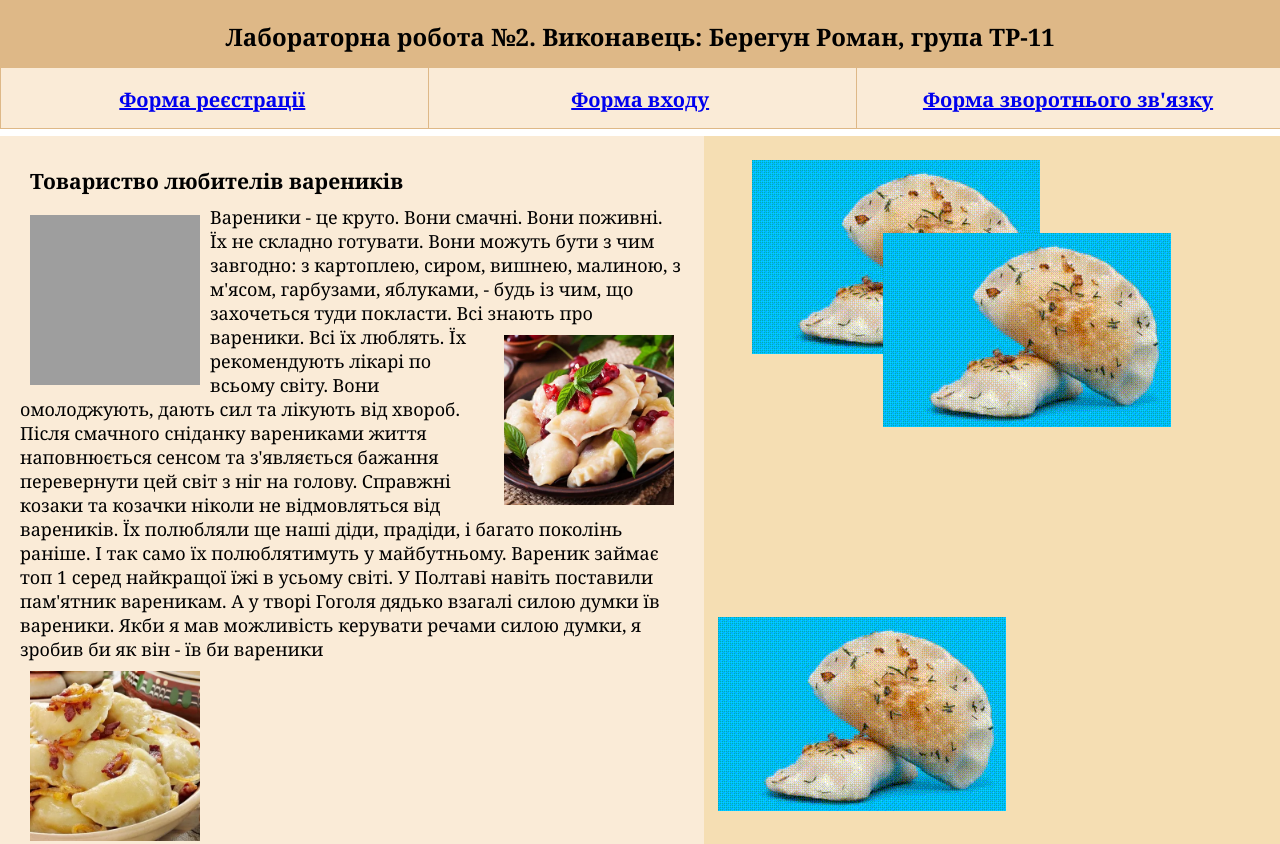
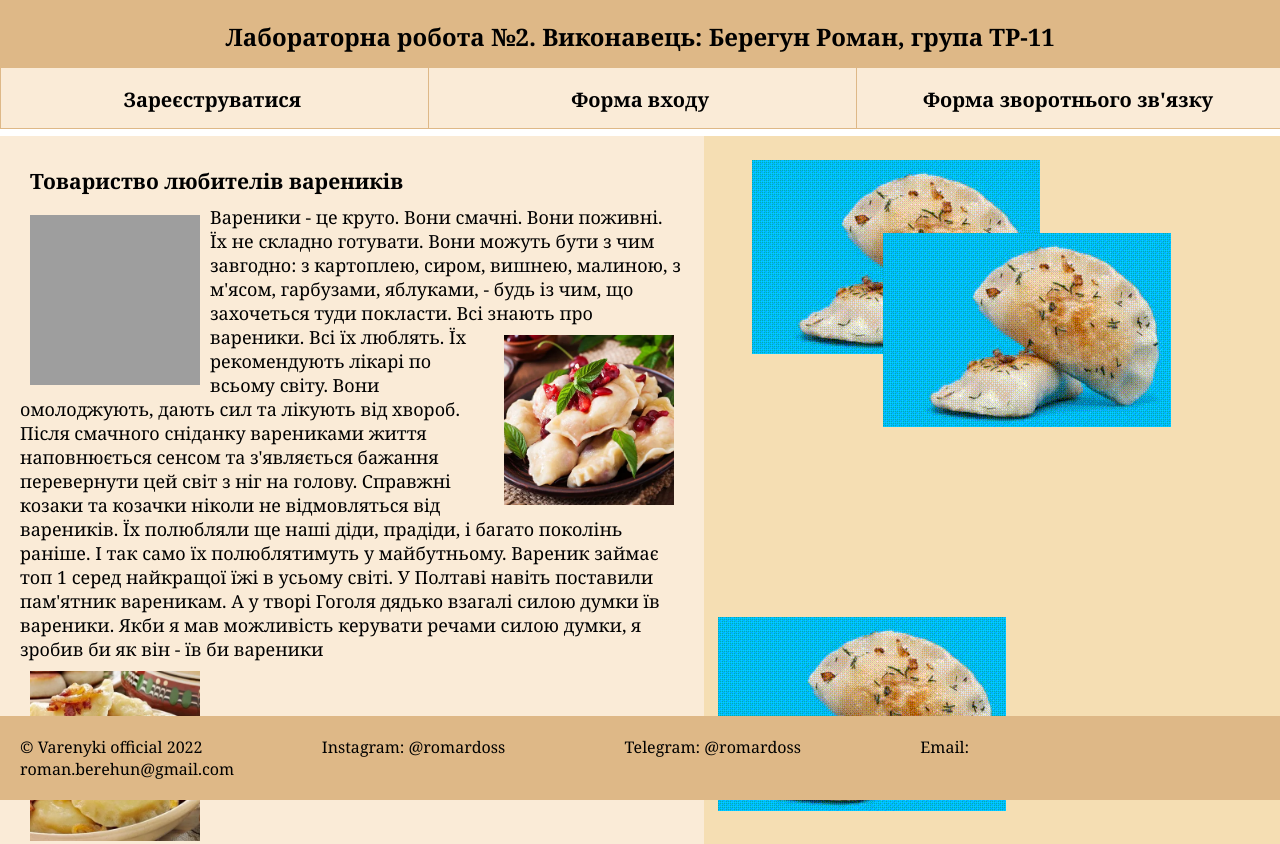
Before and after one commit to romardoss/web_lab2_3sem, a plain HTML site: page index.html in a window 1280 px wide. Shown: the top 844 px of the page. Drawn offline with Linux system fonts and the light colour scheme; grey boxes are pictures that could not be loaded.

Commit message:
design changes

```diff
--- a/index.html
+++ b/index.html
@@ -11,16 +11,20 @@
     <header>
         <h2>Лабораторна робота №2. Виконавець: Берегун Роман, група ТР-11</h2>
     </header>
-    <header>
-        <span>
-            <a href="#registration" title="Зареєструватися"><b>Форма реєстрації</b></a>
+    <header><b>
+        <a href="#registration" class="header" title="Зареєструватися">Зареєструватися</a>
+        <a href="#login" class="header" title="Зайти в аккаунт">Форма входу</a>
+        <a href="#feedback" class="header" title="Написати нам">Форма зворотнього зв'язку</a>
+        </b>
+        <!--<span>
+            <a href="#registration" ><b>Форма реєстрації</b></a>
         </span>
         <span>
             <a href="#login"><b>Форма входу</b></a>
         </span>
         <span>
-            <a href="feedback"><b>Форма зворотнього зв'язку</b></a>
-        </span>
+            <a href="#feedback"><b>Форма зворотнього зв'язку</b></a>
+        </span>-->
     </header>
 
     <article>
@@ -127,13 +131,13 @@
     </form>
 
     <footer>
-        <p>Берегун Роман, ТР-11</p>
-        <p>&#169 <code>Varenyki official 2022</code></p>
+        <!--<p>Берегун Роман, ТР-11</p>-->
         <adress>
+            <a>&#169 <code>Varenyki official 2022</code></a>
             Instagram:
-            <a href="https://www.instagram.com/romardoss/">@romardoss</a>
+            <a href="https://www.instagram.com/romardoss/" target="_blank">@romardoss</a>
             Telegram:
-            <a href="https://romardoss.t.me">@romardoss</a>
+            <a href="https://romardoss.t.me" target="_blank">@romardoss</a>
             Email:
             <a href="mailto:roman.berehun@gmail.com">roman.berehun@gmail.com</a>
         </adress>
--- a/style.css
+++ b/style.css
@@ -15,7 +15,7 @@ header{
     border-bottom: solid 1px;
     border-color:burlywood;
 }
-header>span{
+/*header>span{
     display: inline-block;
     box-sizing: border-box;
     width: 33.1%;
@@ -23,6 +23,20 @@ header>span{
     text-align: center;
     font-size: 20px;
     text-decoration: none;
+    padding-top: 18px;
+    background-color: antiquewhite;
+    border-left: solid 1px;
+    border-color:burlywood
+}*/
+.header{
+    display: inline-block;
+    box-sizing: border-box;
+    width: 33.1%;
+    height: 100%;
+    text-align: center;
+    font-size: 20px;
+    text-decoration: none;
+    color: black;
     padding-top: 18px;
     background-color: antiquewhite;
     border-left: solid 1px;
@@ -47,6 +61,15 @@ input{
     background-color: antiquewhite;
     width: 30%;
     height: 25px;
+}
+[type="radio"]{
+    width: 2%
+}
+[for="male"]{
+    margin-right: 100px;
+}
+[type="checkbox"]{
+    width: 5%
 }
 select{
     border: solid 1px;
@@ -91,7 +114,7 @@ select{
     width: 90%;
 }
 .feedback{
-    margin: 10px 0px 10px 0px;
+    margin: 10px 0px 60px 0px;
     background-color:antiquewhite;
 }
 .feedback>span{
@@ -107,13 +130,16 @@ textarea{
     border-color: burlywood;
 }
 footer{
+    position: fixed;
+    bottom: 0px;
+    width: 100%;
     background-color:burlywood;
     padding: 20px;
 }
 footer>adress>a{
     text-decoration: none;
     color: black;
-    margin-right: 20%;
+    margin-right: 9%;
 }
 legend{
     padding: 20px;
@@ -146,16 +172,17 @@ img{
 h3{
     margin: 10px;
 }
+[src="photo/gif.gif"]{
+    width: auto;
+    height: auto;
+}
 .gif-span{
-    margin: 0;
     background-color: wheat;
     padding: 0;
-    width:44%;
+    width: 44%;
     text-align: left;
 }
 .first-gif{
-    width: auto;
-    height: auto;
     position: absolute;
     top: 150px;
     left: 58%;
@@ -164,13 +191,9 @@ h3{
     position: relative;
     top: 0px;
     left: 165px;
-    width: auto;
-    height: auto;
 }
 .third-gif{
     position: relative;
     top: 165px;
     left: 0px;
-    width: auto;
-    height: auto;
 }
```
